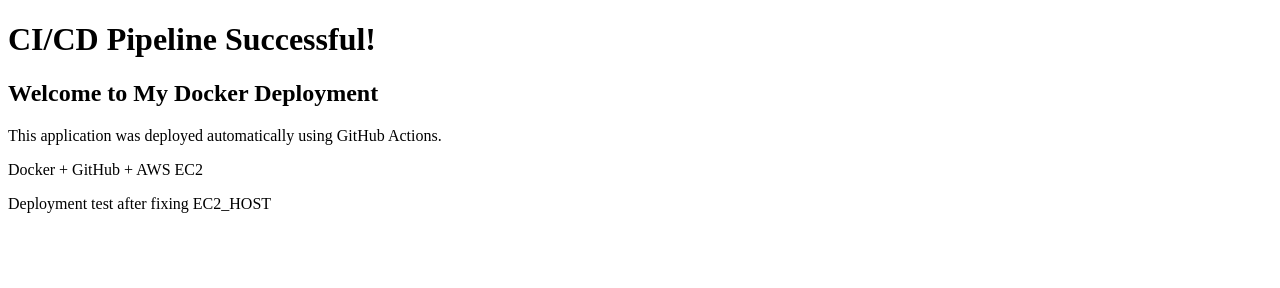
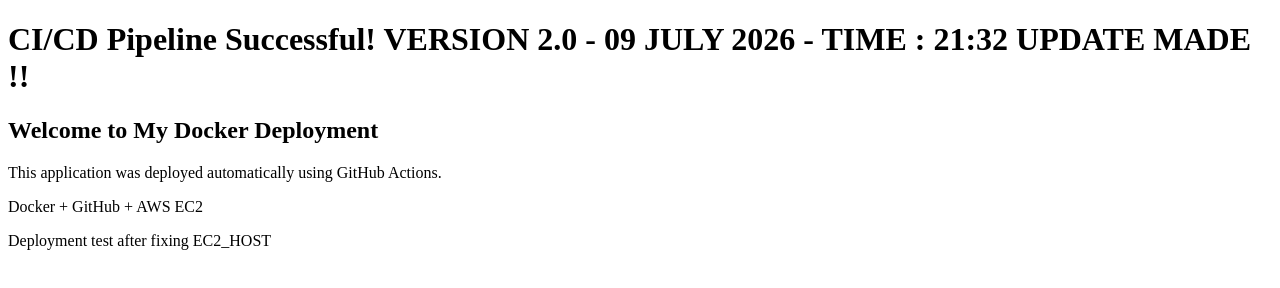
Before and after one commit to rvinodrajendran/docker-cicd-project, a plain HTML site: page index.html in a window 1280 px wide. Drawn offline with Linux system fonts and the light colour scheme.

Commit message:
revised headline

```diff
--- a/index.html
+++ b/index.html
@@ -1,10 +1,10 @@
 <!DOCTYPE html>
 <html>
 <head>
-    <title>Vinod DevOps Portfolio - VERSION 2 - 9TH JULY 21:30 TIME STAMP</title>
+    <title>Vinod DevOps Portfolio</title>
 </head>
 <body>
-    <h1>CI/CD Pipeline Successful!</h1>
+    <h1>CI/CD Pipeline Successful! VERSION 2.0 - 09 JULY 2026 - TIME : 21:32 UPDATE MADE !!</h1>
 
     <h2>Welcome to My Docker Deployment</h2>
 
```
